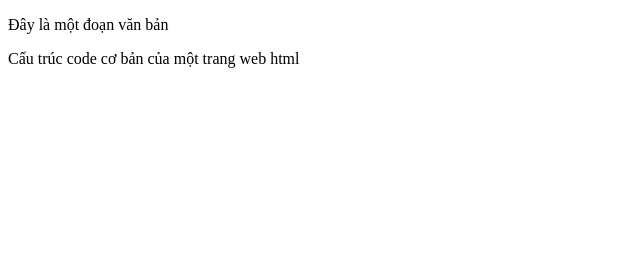
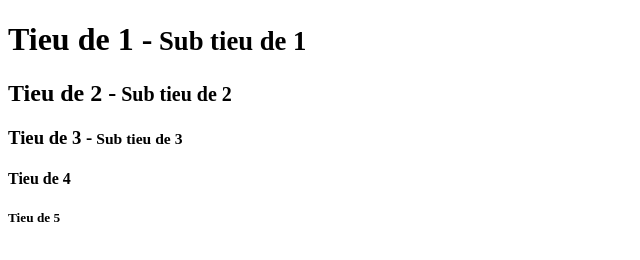
Before and after one commit to trinhanluu2007/html-css-bai-dau, a plain HTML site: page index.html in a window 1280 px wide. Shown: the whole page, without its empty margins (0-640 px from the left). Drawn offline with Linux system fonts and the light colour scheme.

Commit message:
HTML HEADING

```diff
--- a/index.html
+++ b/index.html
@@ -6,7 +6,10 @@
     <title>Đây là tiêu đề của trang web này</title>
 </head>
 <body>
-    <p>Đây là một đoạn văn bản</p>
-    <p>Cấu trúc code cơ bản của một trang web html</p>
+    <h1>Tieu de 1 -<small> Sub tieu de 1</small></h1>
+    <h2>Tieu de 2 -<small> Sub tieu de 2</small></h2>
+    <h3>Tieu de 3 -<small> Sub tieu de 3</small></h3>
+    <h4>Tieu de 4</h4>
+    <h5>Tieu de 5</h5>
 </body>
 </html>
```
